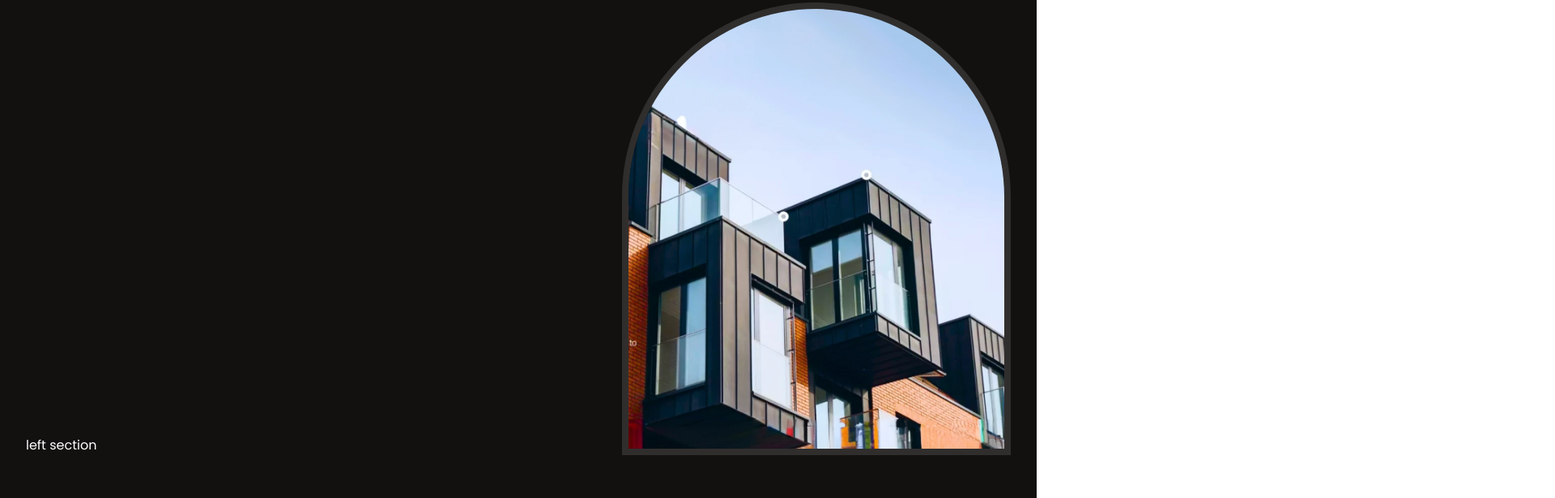
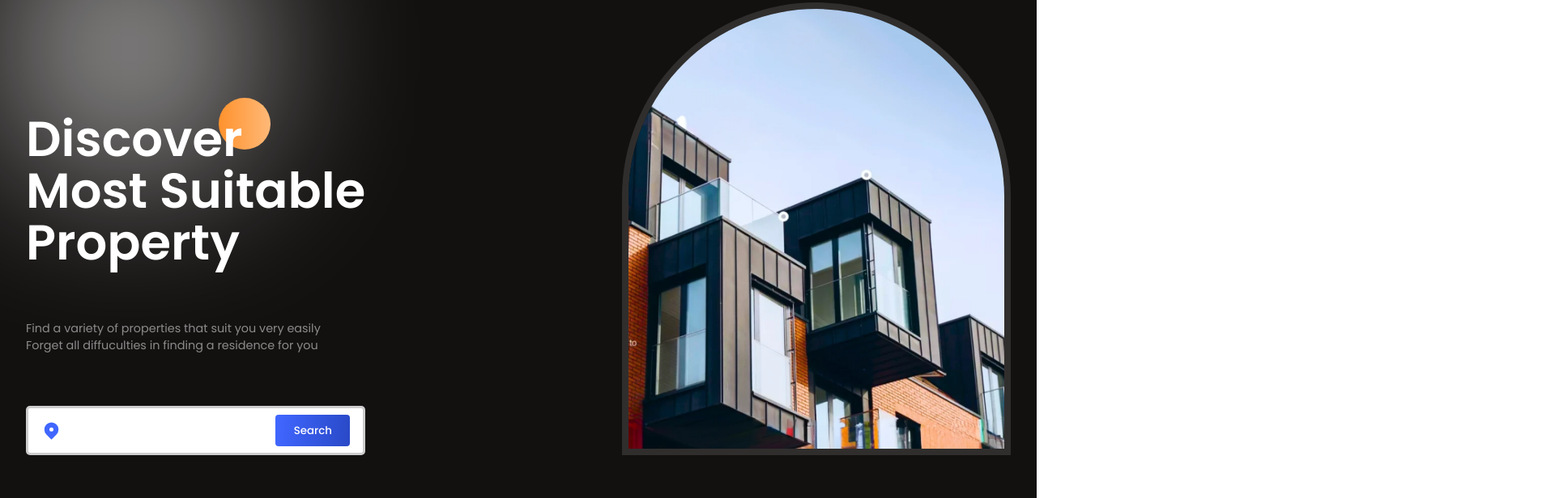
Before and after one commit to Keerikadan03/stayin, a React (Vite) app: page / in a window 1280 px wide. Shown: the part 100-716 px from the top of the page at 81% size, 1920 px wide, since content can reach past the window. Built offline with nearby package versions, Linux system fonts and the light colour scheme.

Commit message:
created Hero  component

```diff
--- a/src/App.jsx
+++ b/src/App.jsx
@@ -2,11 +2,13 @@ import Header from "./components/Header";
 import Companies from "./components/Companies";
 import Residencies from "./components/Residencies";
 import Hero from "./components/Hero";
+import './styles/App.css'
 
 function App() {
   return (
-    <div>
-      <div className="App">
+    <div className="App">
+      <div>
+        <div className="white-gradient"/>
         <Header />
         <Hero />
       </div>
--- a/src/components/Hero.jsx
+++ b/src/components/Hero.jsx
@@ -1,14 +1,32 @@
 import React from 'react'
 import '../styles/Hero.css'
+import {HiLocationMarker} from 'react-icons/hi'
 
 const Hero = () => {
   return (
     <section className="hero-wrapper">
         <div className="paddings innerWidth flexCenter hero-container">
 
-            <div className="hero-left">
-                left section
+            <div className="flexColStart hero-left">
+                <div className="hero-title">
+                    <div className="orange-circle"/>
+                    <h1>
+                        Discover<br/>
+                        Most Suitable<br/>
+                        Property
+                    </h1>
+                </div>
+                <div className="flexColStart hero-des">
+                    <span className="secondaryText">Find a variety of properties that suit you very easily</span>
+                    <span className="secondaryText">Forget all diffuculties in finding a residence for you</span>
+                </div>
+                <div className="flexCenter search-bar">
+                    <HiLocationMarker color="var(--blue)" size={25}/>
+                    <input type="text" />
+                    <button className="button">Search</button>
+                </div>
             </div>
+
 
             <div className="flexCenter hero-right">
                 <div className="image-container">
--- /dev/null
+++ b/src/styles/App.css
@@ -0,0 +1,16 @@
+ .App{
+    position: relative;
+    overflow-x: clip;
+ }
+ .App>:nth-child(1){
+    background: var(--black);
+    position: relative;
+ }
+ .white-gradient{
+    position: absolute;
+    width: 20rem;
+    height: 20rem;
+    background: rgba(255,255,255,0.522);
+    filter: blur(100px);
+    border-radius: 100px;
+ }
--- a/src/styles/Header.css
+++ b/src/styles/Header.css
@@ -1,5 +1,4 @@
 .h-wrapper{
-    background: var(--black);
     color: white;
 }
 
--- a/src/styles/Hero.css
+++ b/src/styles/Hero.css
@@ -2,13 +2,47 @@
     color: white;
     position: relative;
     padding-bottom: 2rem;
-    background-color: var(--black);
 }
 .hero-container{
     justify-content: space-between;
     align-items: flex-end;
 }
+/* left side */
+.hero-left{
+    gap: 4rem;
+}
+.hero-title{
+    position: relative;
+    z-index: 1;
+}
+.hero-title>h1{
+    font-weight: 600;
+    font-size: 3.8rem;
+    line-height: 4rem;
+}
+.orange-circle{
+    height: 4rem;
+    width: 4rem;
+    background: var(--orange-gradient);
+    border-radius: 999px;
+    position: absolute;
+    right: 28%;
+    top: -10%;
+    z-index: -1;
 
+}
+.search-bar{
+    background-color: white;
+    border-radius: 5px;
+    border: 3px solid rgba(120,120,120,0.374);
+    padding: 0.5rem 1rem;
+    justify-content: space-between;
+    width: 100%;
+}
+.search-bar> input{
+    border: none;
+    outline: none;
+}
 /* right side */
 
 .image-container{
```
